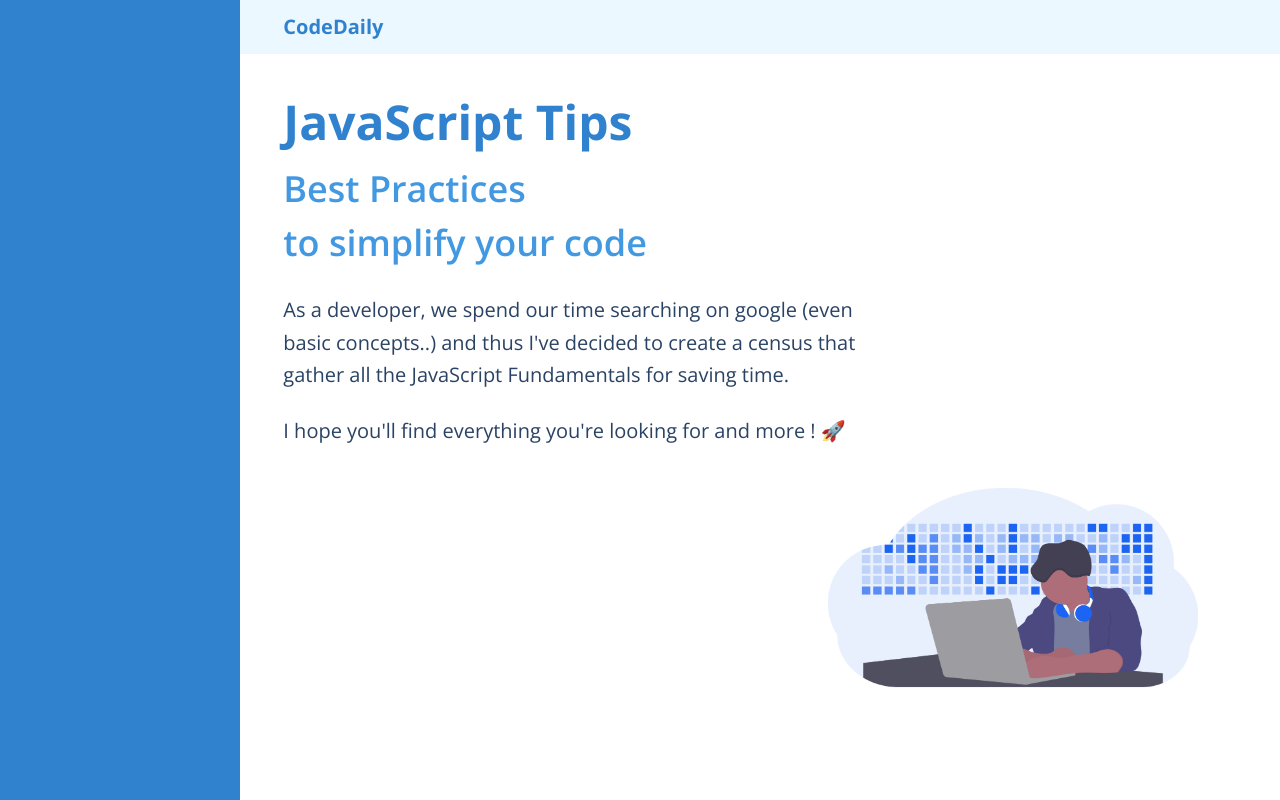
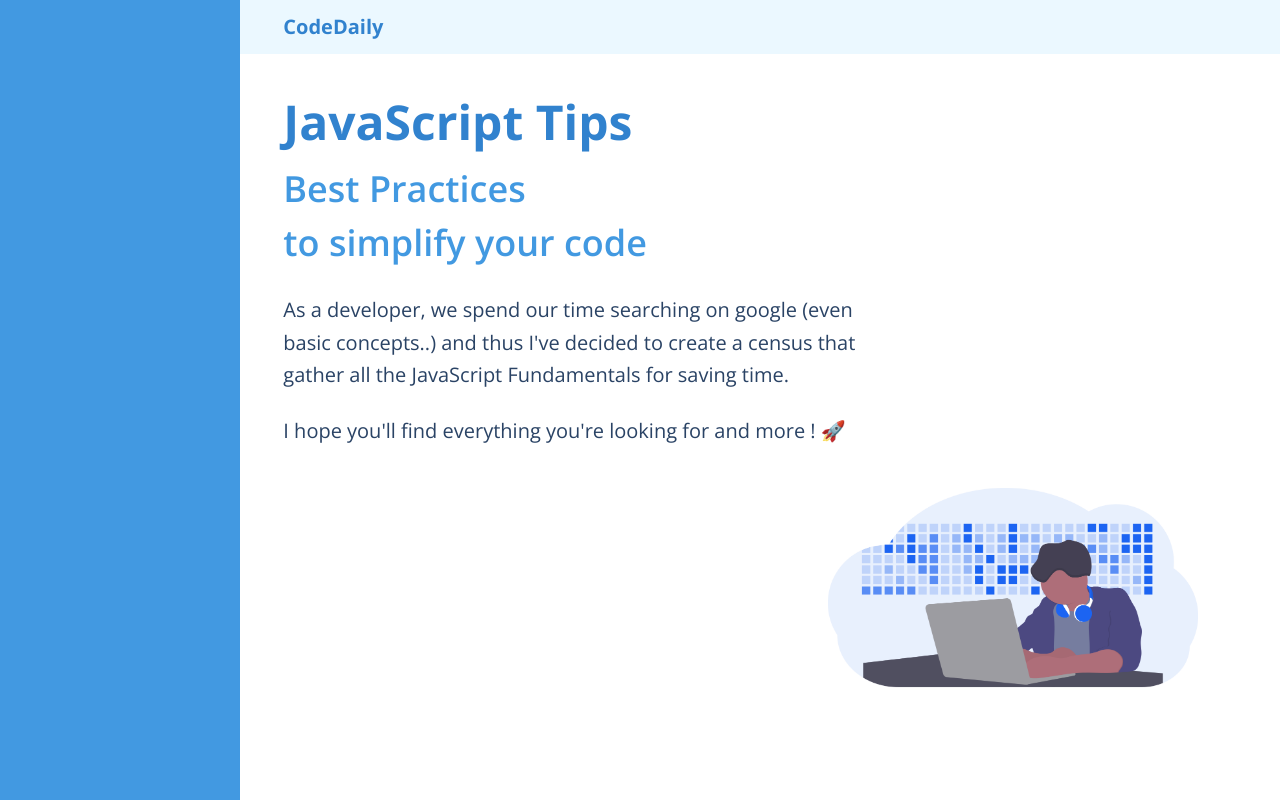
Before and after one commit to o-louis/CodeTips, a Next.js app: page / in a window 1280 px wide. Built offline with nearby package versions, Linux system fonts and the light colour scheme; what @tailwindcss/ui would draw is missing.

Commit message:
style: Remove border of menu item

```diff
--- a/components/Sidebar.js
+++ b/components/Sidebar.js
@@ -6,7 +6,7 @@ const Sidebar = ({ showMenu, closeMenu }) => {
   return (
     <aside
       className={
-        "transition-transform duration-300 transform flex flex-col fixed top-0 w-3/4 h-screen bg-blue-600 text-white py-3 max-w-xs sm:w-2/4 md:relative md:inline-block md:translate-x-0 " +
+        "transition-transform duration-300 transform flex flex-col fixed top-0 w-3/4 h-screen bg-blue-500 text-white py-3 max-w-xs sm:w-2/4 md:relative md:inline-block md:translate-x-0 " +
         (showMenu ? "translate-x-0" : "-translate-x-full")
       }
     >
@@ -23,7 +23,7 @@ const Sidebar = ({ showMenu, closeMenu }) => {
       <ul>
         {posts.map((post) => (
           <li
-            className="border-b py-3 divide-gray-50 text-sm font-semibold hover:text-yellow-200 transition-colors ease-in-out"
+            className="py-3 divide-gray-50 text-sm font-semibold hover:text-yellow-200 transition-colors ease-in-out"
             key={post.link}
           >
             <Link className="px-6" href={"/posts" + post.link}>
```
